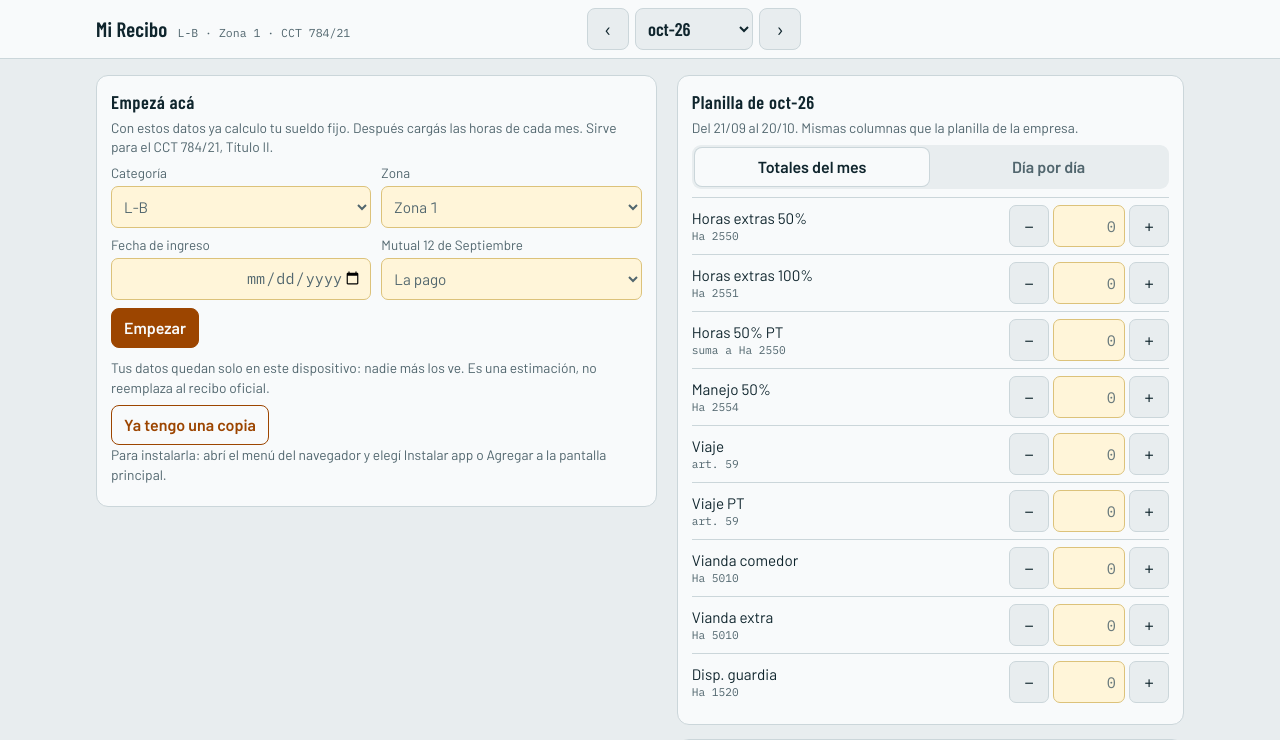
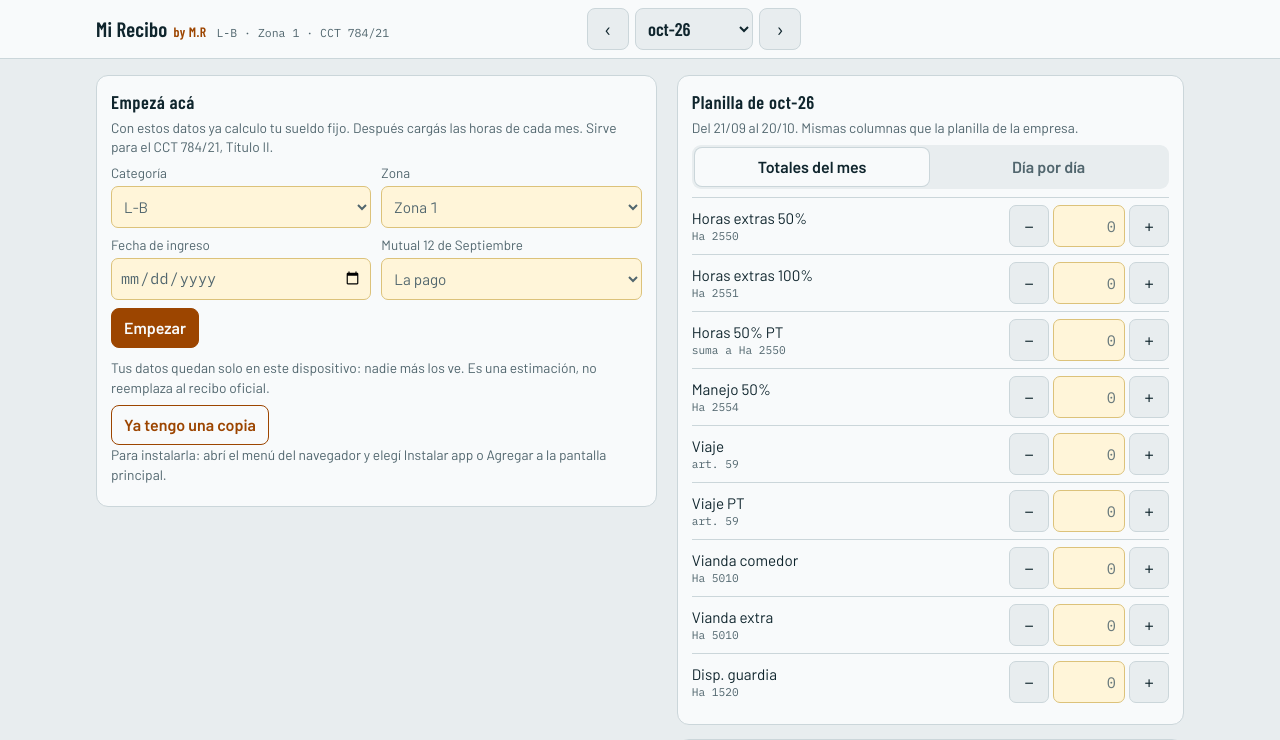
Before and after one commit to isaias2912/mi-recibo, a plain HTML site: page index.html in a window 1280 px wide. Shown: the top 740 px of the page. Drawn offline with Linux system fonts and the light colour scheme.

Commit message:
Add files via upload

```diff
--- a/index.html
+++ b/index.html
@@ -63,6 +63,8 @@ h1,h2,h3{font-family:var(--display);font-weight:600;margin:0;text-wrap:balance}
 #top .inner{max-width:1120px;margin-inline:auto;padding-block:8px;padding-left:max(16px,env(safe-area-inset-left,0px));padding-right:max(16px,env(safe-area-inset-right,0px));display:flex;flex-wrap:wrap;align-items:center;gap:6px 14px}
 .marca{display:flex;align-items:baseline;gap:10px;min-width:0;flex:1 1 180px}
 .marca h1{font-size:1.3rem;letter-spacing:.01em;white-space:nowrap}
+.firma{font-family:var(--display);font-weight:600;font-size:.85rem;letter-spacing:.03em;color:var(--accent);white-space:nowrap;margin-left:-4px}
+@media (max-width:429px){.cct{display:none}}
 .ficha{font-family:var(--data);font-size:.72rem;color:var(--muted);white-space:nowrap;overflow:hidden;text-overflow:ellipsis}
 .guardado{font-size:.75rem;color:var(--muted);margin-left:auto;white-space:nowrap}
 .guardado.error{color:var(--bad);font-weight:600}
@@ -182,7 +184,9 @@ input.dato::placeholder{color:var(--muted);opacity:.85}
 .tabla select.dato{min-width:104px}
 .tabla tr.sel td{background:var(--ok-bg)}
 .form{display:grid;grid-template-columns:repeat(2,minmax(0,1fr));gap:8px 10px;margin-top:6px}
-.form label{font-size:.84rem;color:var(--muted);display:grid;gap:3px;min-width:0}
+.form label{font-size:.84rem;color:var(--muted);display:grid;grid-template-columns:minmax(0,1fr);gap:3px;min-width:0}
+input[type="date"].dato{-webkit-appearance:none;appearance:none;display:block;min-width:0;max-width:100%;text-align:left}
+input[type="date"].dato::-webkit-date-and-time-value{text-align:left}
 .form .ancho{grid-column:1/-1}
 .txtlargo p{margin:0 0 8px;font-size:.93rem;max-width:65ch}
 .txtlargo h3{font-size:1.05rem;margin:12px 0 4px}
@@ -205,7 +209,7 @@ input.dato::placeholder{color:var(--muted);opacity:.85}
 </head>
 <body>
 <header id="top"><div class="inner">
-  <div class="marca"><h1>Mi Recibo</h1><span class="ficha" id="ficha">CCT 784/21</span><span class="guardado" id="guardado"></span></div>
+  <div class="marca"><h1>Mi Recibo</h1><span class="firma">by M.R</span><span class="ficha" id="ficha">CCT 784/21</span><span class="guardado" id="guardado"></span></div>
   <div class="selector">
     <button id="prev" type="button" aria-label="Mes anterior">‹</button>
     <select id="mes" aria-label="Mes de liquidación"></select>
@@ -475,7 +479,7 @@ function dibujarSelector(){
 }
 function dibujarCabecera(){
   const r=resActual();if(!r)return;
-  $("#ficha").textContent=`${r.cat} · ${ZONAS[S.perfil.zonaId==="ZA"?"ZA":"Z1"].n} · CCT 784/21`;
+  $("#ficha").innerHTML=`${esc(r.cat)} · ${ZONAS[S.perfil.zonaId==="ZA"?"ZA":"Z1"].n}<span class="cct"> · CCT 784/21</span>`;
   $("#mini").innerHTML=S.cargado?`<small>Neto ${esc(r.id)}</small>${$2(r.NETO)}`:"";
 }
 function lineaHTML(l){
@@ -685,6 +689,7 @@ function dibujarAumentos(){
     <p>AVC y Asignación cuenca suben con la pauta. Horas 50% PT suma a Ha 2550. Viaje y Viaje PT se pagan a valor art. 59 con presentismo. Vianda comedor y extra van a Ha 5010. El tope de obra social se aplica sobre remunerativo + Asignación cuenca. El plus vacacional sin valor cargado se estima con el promedio remunerativo de hasta 6 meses.</p>
     <p>Si tu recibo trae otros conceptos, como Disponibilidad, Torre o Choferes, cargalos en Otro remunerativo. Pueden cambiar el valor hora, así que el resultado es menos exacto.</p>
     <h3>No incluye</h3><p>Ganancias y aguinaldo. Si te retienen Ganancias, cargala a mano. Compará siempre con tu recibo real cargando el neto en Cargar.</p>
+    <h3>Creador</h3><p>App creada por M.R.</p>
   </div>`;
 }
 function dibujarTodo(){
```
